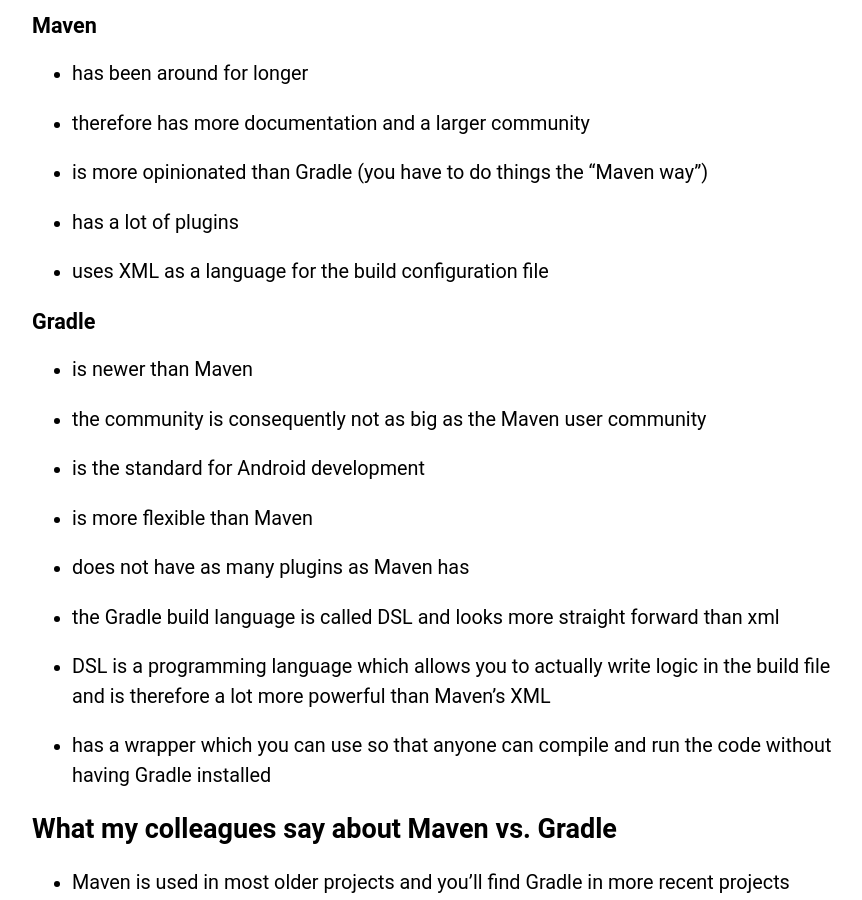
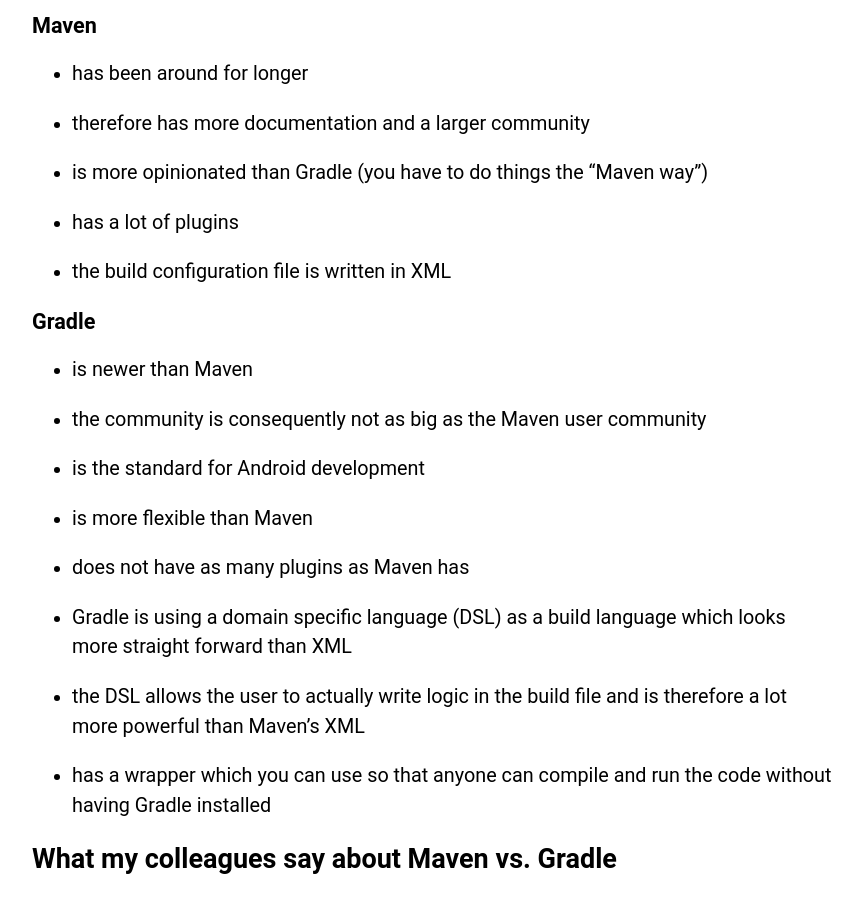
Before and after one commit to RabeaGleissner/RabeaGleissner.github.io, a Jekyll site: the page built from apprenticeship/_posts/2015-12-16-day-23.md, in a window 1280 px wide and 900 px high, scrolled down 857 px. Shown: the whole window, without its empty margins (208-1070 px from the left). Built offline with Jekyll 4.4.1, drawn with Linux system fonts in a browser that asks for light colours; comment, search, counter and statistics services are not loaded.

Commit message:
corrected facts about DSL and XML

```diff
--- a/apprenticeship/_posts/2015-12-16-day-23.md
+++ b/apprenticeship/_posts/2015-12-16-day-23.md
@@ -32,7 +32,7 @@
 
 - has a lot of plugins
 
-- uses XML as a language for the build configuration file
+- the build configuration file is written in XML
 
 ###Gradle
 
@@ -46,9 +46,9 @@
 
 - does not have as many plugins as Maven has
 
-- the Gradle build language is called DSL and looks more straight forward than xml
+- Gradle is using a domain specific language (DSL) as a build language which looks more straight forward than XML
 
-- DSL is a programming language which allows you to actually write logic in the build file and is therefore a lot more powerful than Maven's XML
+- the DSL allows the user to actually write logic in the build file and is therefore a lot more powerful than Maven's XML
 
 - has a wrapper which you can use so that anyone can compile and run the code without having Gradle installed
 
```
